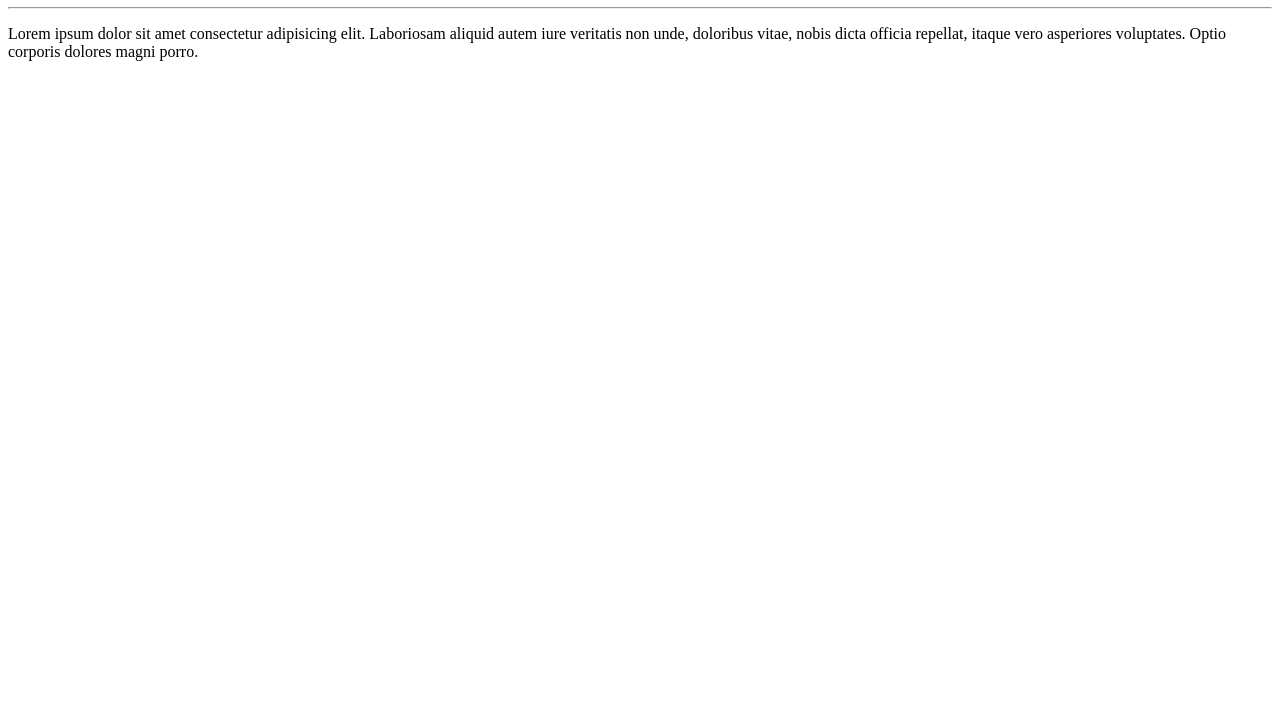
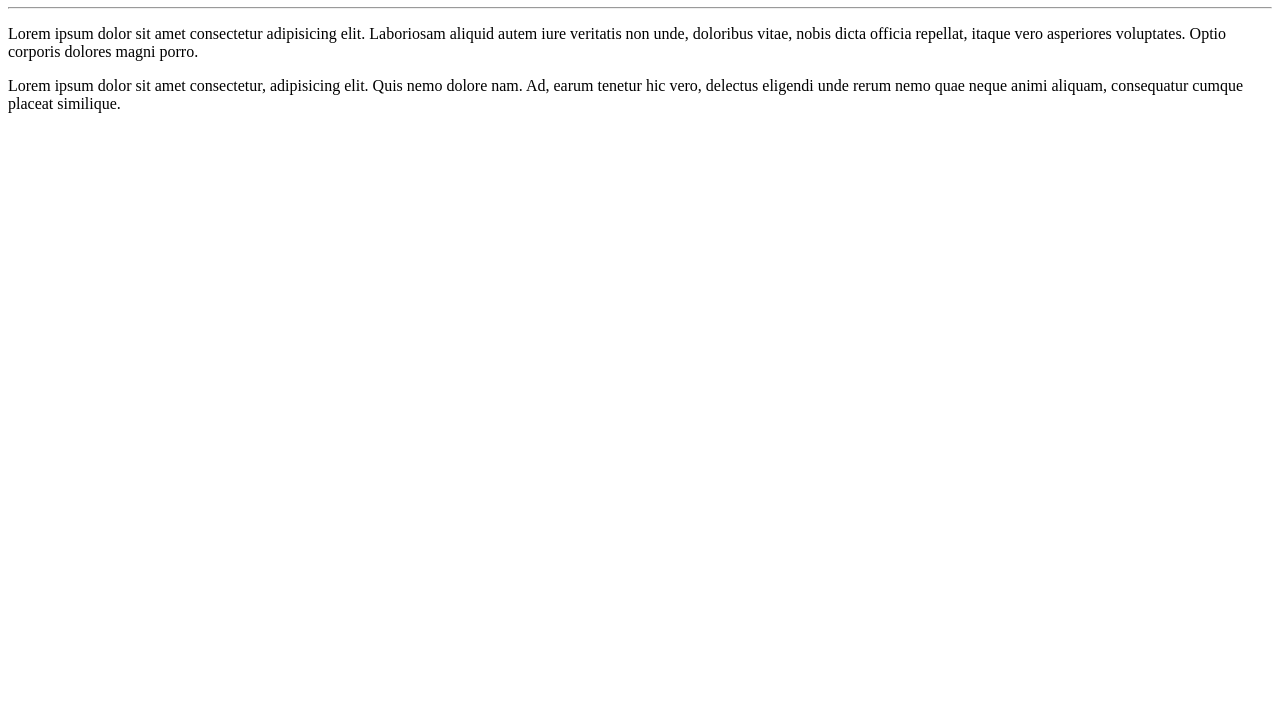
Before and after one commit to Joao21-99/Teste, a plain HTML site: page site_exemplo/index.html in a window 1280 px wide. Shown: the part 73-800 px from the top of the page. Drawn offline with Linux system fonts and the light colour scheme.

Commit message:
Adicionei um paragrafo

```diff
--- a/site_exemplo/index.html
+++ b/site_exemplo/index.html
@@ -10,5 +10,6 @@
     <h1>Olá, mundo!</h1>
     <hr>
     <p>Lorem ipsum dolor sit amet consectetur adipisicing elit. Laboriosam aliquid autem iure veritatis non unde, doloribus vitae, nobis dicta officia repellat, itaque vero asperiores voluptates. Optio corporis dolores magni porro.</p>
+    <p>Lorem ipsum dolor sit amet consectetur, adipisicing elit. Quis nemo dolore nam. Ad, earum tenetur hic vero, delectus eligendi unde rerum nemo quae neque animi aliquam, consequatur cumque placeat similique.</p>
 </body>
 </html>
```
